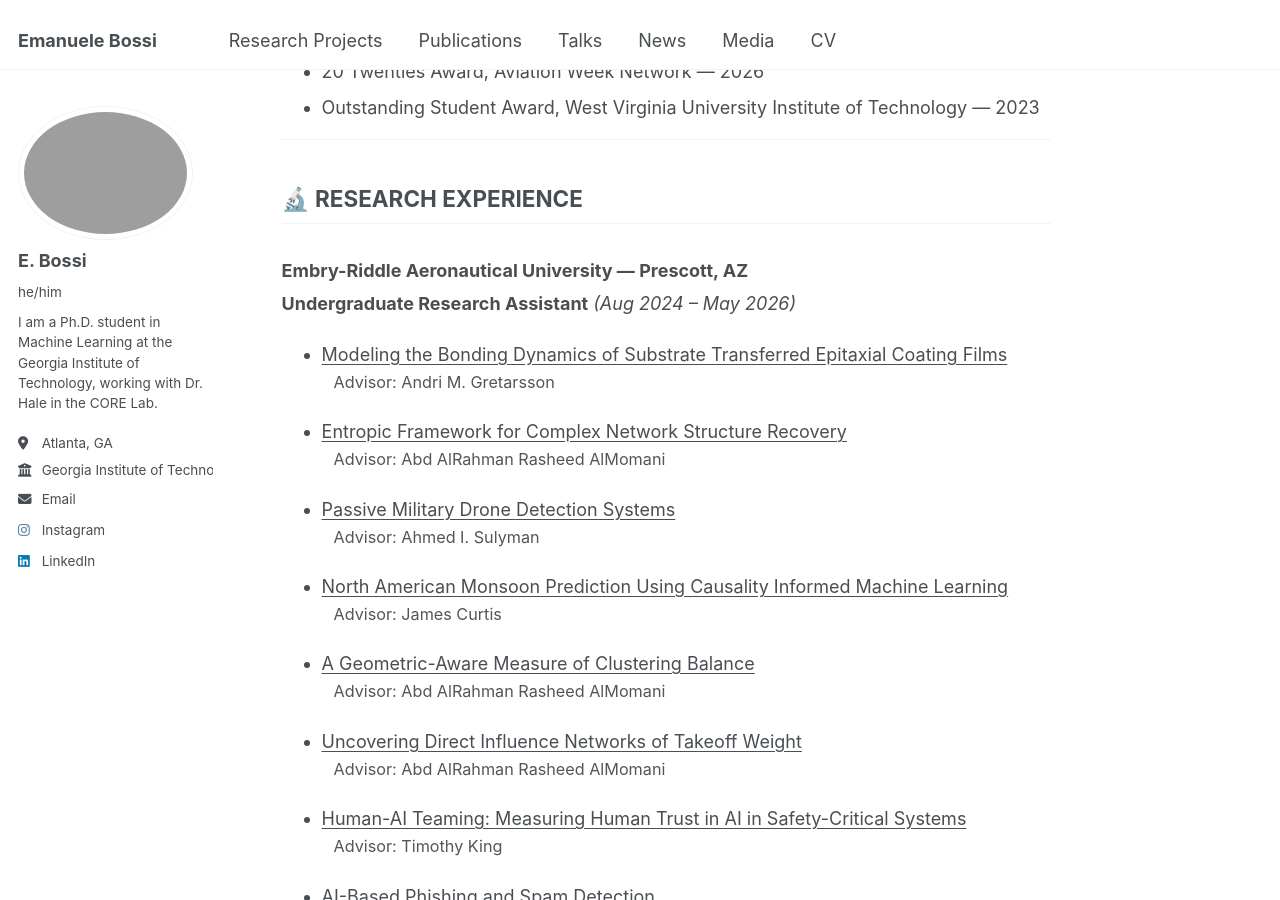
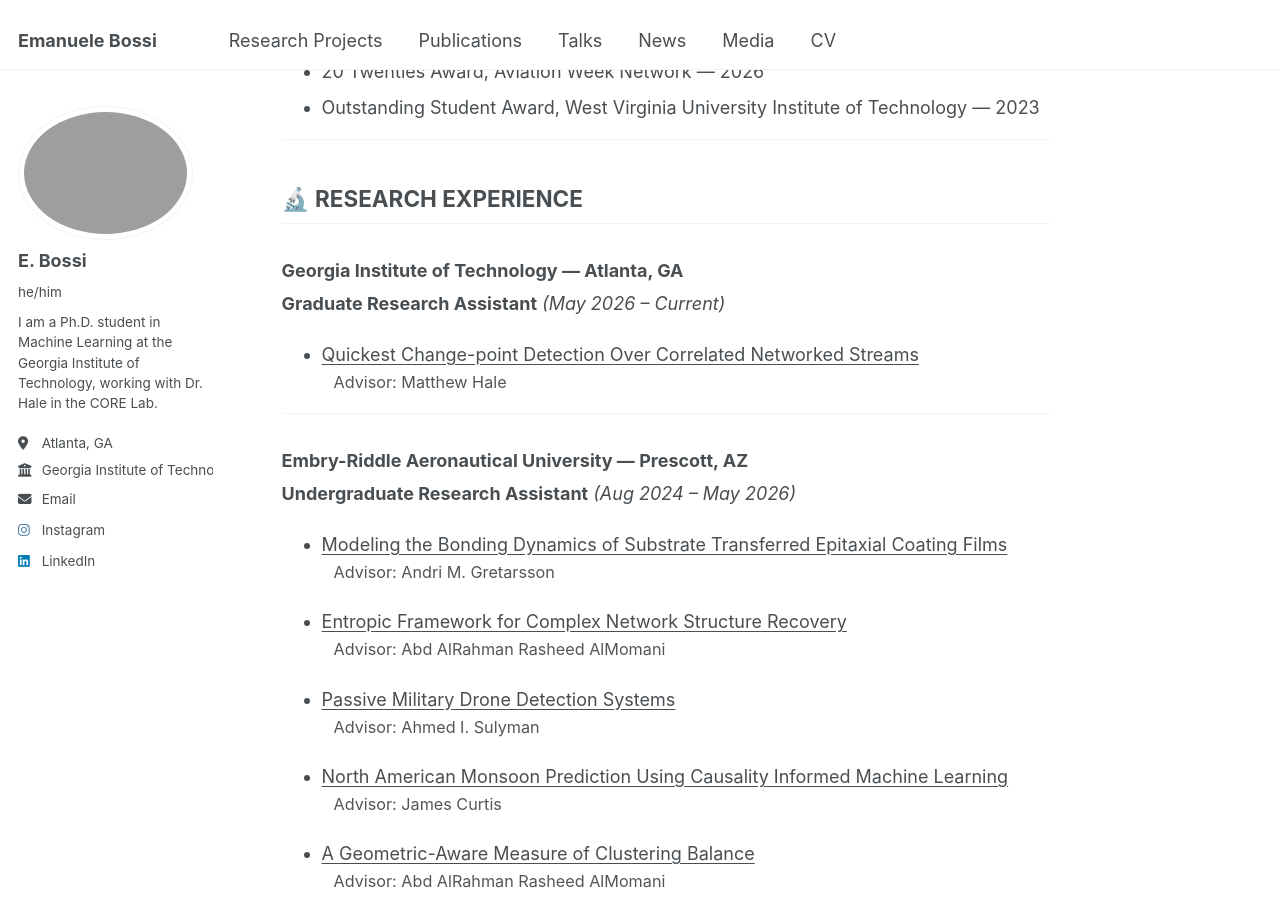
Before and after one commit to bossiemanuele/bossiemanuele.github.io, a Jekyll site: the page built from _pages/cv.md, in a window 1280 px wide and 900 px high, scrolled down 1303 px. Built offline with Jekyll 4.4.1, drawn with Linux system fonts in a browser that asks for light colours; some of the changed text lies outside the part shown.

Commit message:
Update cv.md

```diff
--- a/_pages/cv.md
+++ b/_pages/cv.md
@@ -83,7 +83,7 @@
 
 **Georgia Institute of Technology**, Atlanta, GA
 **Ph.D., Machine Learning** — *Expected 2030*
-Advisor: FirstName LastName
+Advisor: Matthew Hale
 
 **Georgia Institute of Technology**, Atlanta, GA
 **M.S., Electrical and Computer Engineering** — *Expected 2027*
@@ -119,6 +119,18 @@
 <div id="research-experience"></div>
 
 ## 🔬 RESEARCH EXPERIENCE
+
+### Georgia Institute of Technology — Atlanta, GA
+**Graduate Research Assistant** *(May 2026 – Current)*
+
+- <a href="{{ site.baseurl }}/portfolio/" style="color: inherit; text-decoration: underline; text-underline-offset: 3px;">
+  Quickest Change-point Detection Over Correlated Networked Streams
+  </a>
+  <span style="font-size: 0.9em; color: #555; margin-left: 12px; display: inline-block;">
+    Advisor: Matthew Hale
+  </span>
+
+---
 
 ### Embry-Riddle Aeronautical University — Prescott, AZ
 **Undergraduate Research Assistant** *(Aug 2024 – May 2026)*
```
